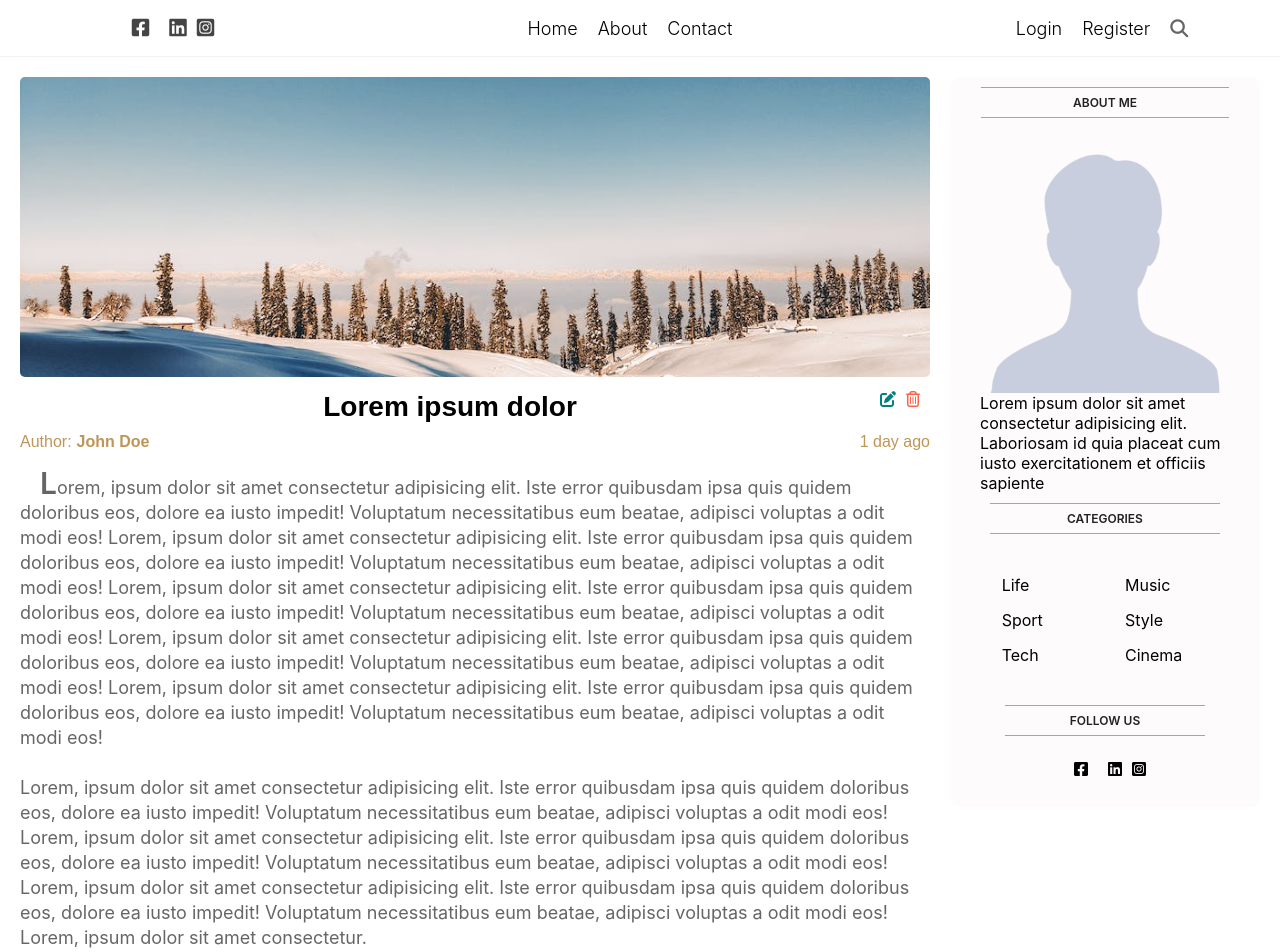
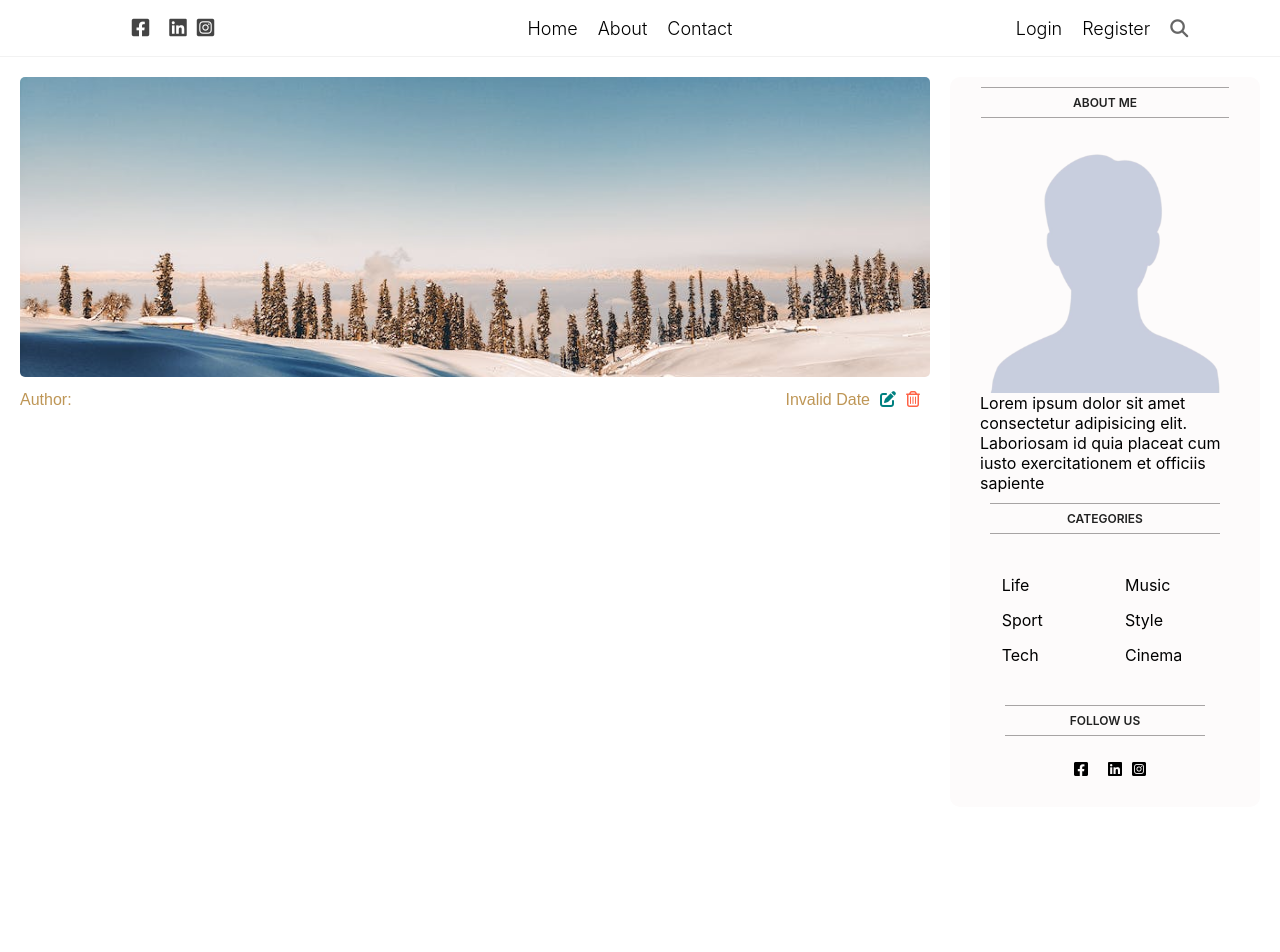
Before and after one commit to Wolleys/blog_book_fronted, a React (Create React App) app: page /post/1 in a window 1280 px wide. Shown: the top 952 px of the page. After the commit the page ends 827 px from the top, so only its background shows below. Built offline with nearby package versions, Linux system fonts and the light colour scheme; no server answers.

Commit message:
Fetch single post

```diff
--- a/src/components/singlePost/index.jsx
+++ b/src/components/singlePost/index.jsx
@@ -1,13 +1,27 @@
 import "./singlePost.css";
+import api from "../../api";
+import { useEffect, useState } from "react";
 import { post1Img } from "../../assets/imgs";
+import { useParams } from "react-router-dom";
 
 const SinglePost = () => {
+  const postId = useParams().postId;
+  const [post, setPost] = useState({});
+
+  useEffect(() => {
+    const fetchPost = async () => {
+      const response = await api.get(`/posts/${postId}`);
+      setPost(response.data);
+    };
+    fetchPost();
+  }, [postId]);
+
   return (
     <div className="singlePost">
       <div className="singlePostWrapper">
         <img className="singlePostImg" src={post1Img} alt="" />
         <h1 className="singlePostTitle">
-          Lorem ipsum dolor
+          {post.title}
           <div className="singlePostEdit">
             <i className="singlePostIcon fa-solid fa-pen-to-square"></i>
             <i className="singlePostIcon fa-regular fa-trash-can"></i>
@@ -16,40 +30,11 @@ const SinglePost = () => {
         <div className="singlePostInfo">
           <span>
             Author:
-            <b className="singlePostAuthor">John Doe </b>
+            <b className="singlePostAuthor">{post.username} </b>
           </span>
-          <span>1 day ago</span>
+          <span>{new Date(post.createdAt).toDateString()}</span>
         </div>
-        <p className="singlePostDesc">
-          Lorem, ipsum dolor sit amet consectetur adipisicing elit. Iste error
-          quibusdam ipsa quis quidem doloribus eos, dolore ea iusto impedit!
-          Voluptatum necessitatibus eum beatae, adipisci voluptas a odit modi
-          eos! Lorem, ipsum dolor sit amet consectetur adipisicing elit. Iste
-          error quibusdam ipsa quis quidem doloribus eos, dolore ea iusto
-          impedit! Voluptatum necessitatibus eum beatae, adipisci voluptas a
-          odit modi eos! Lorem, ipsum dolor sit amet consectetur adipisicing
-          elit. Iste error quibusdam ipsa quis quidem doloribus eos, dolore ea
-          iusto impedit! Voluptatum necessitatibus eum beatae, adipisci voluptas
-          a odit modi eos! Lorem, ipsum dolor sit amet consectetur adipisicing
-          elit. Iste error quibusdam ipsa quis quidem doloribus eos, dolore ea
-          iusto impedit! Voluptatum necessitatibus eum beatae, adipisci voluptas
-          a odit modi eos! Lorem, ipsum dolor sit amet consectetur adipisicing
-          elit. Iste error quibusdam ipsa quis quidem doloribus eos, dolore ea
-          iusto impedit! Voluptatum necessitatibus eum beatae, adipisci voluptas
-          a odit modi eos!
-          <br />
-          <br />
-          Lorem, ipsum dolor sit amet consectetur adipisicing elit. Iste error
-          quibusdam ipsa quis quidem doloribus eos, dolore ea iusto impedit!
-          Voluptatum necessitatibus eum beatae, adipisci voluptas a odit modi
-          eos! Lorem, ipsum dolor sit amet consectetur adipisicing elit. Iste
-          error quibusdam ipsa quis quidem doloribus eos, dolore ea iusto
-          impedit! Voluptatum necessitatibus eum beatae, adipisci voluptas a
-          odit modi eos! Lorem, ipsum dolor sit amet consectetur adipisicing
-          elit. Iste error quibusdam ipsa quis quidem doloribus eos, dolore ea
-          iusto impedit! Voluptatum necessitatibus eum beatae, adipisci voluptas
-          a odit modi eos! Lorem, ipsum dolor sit amet consectetur.
-        </p>
+        <p className="singlePostDesc">{post.desc}</p>
       </div>
     </div>
   );
```
